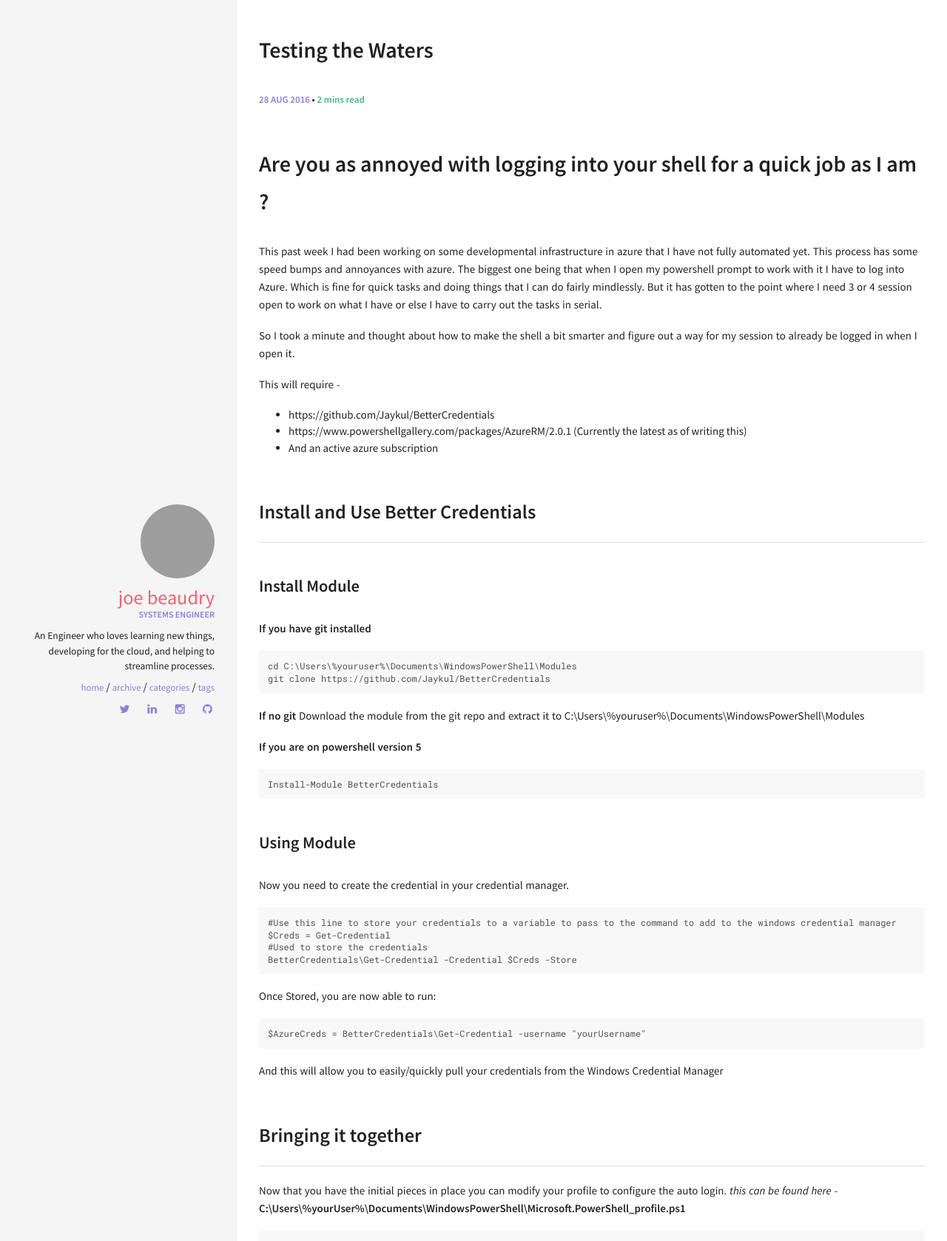
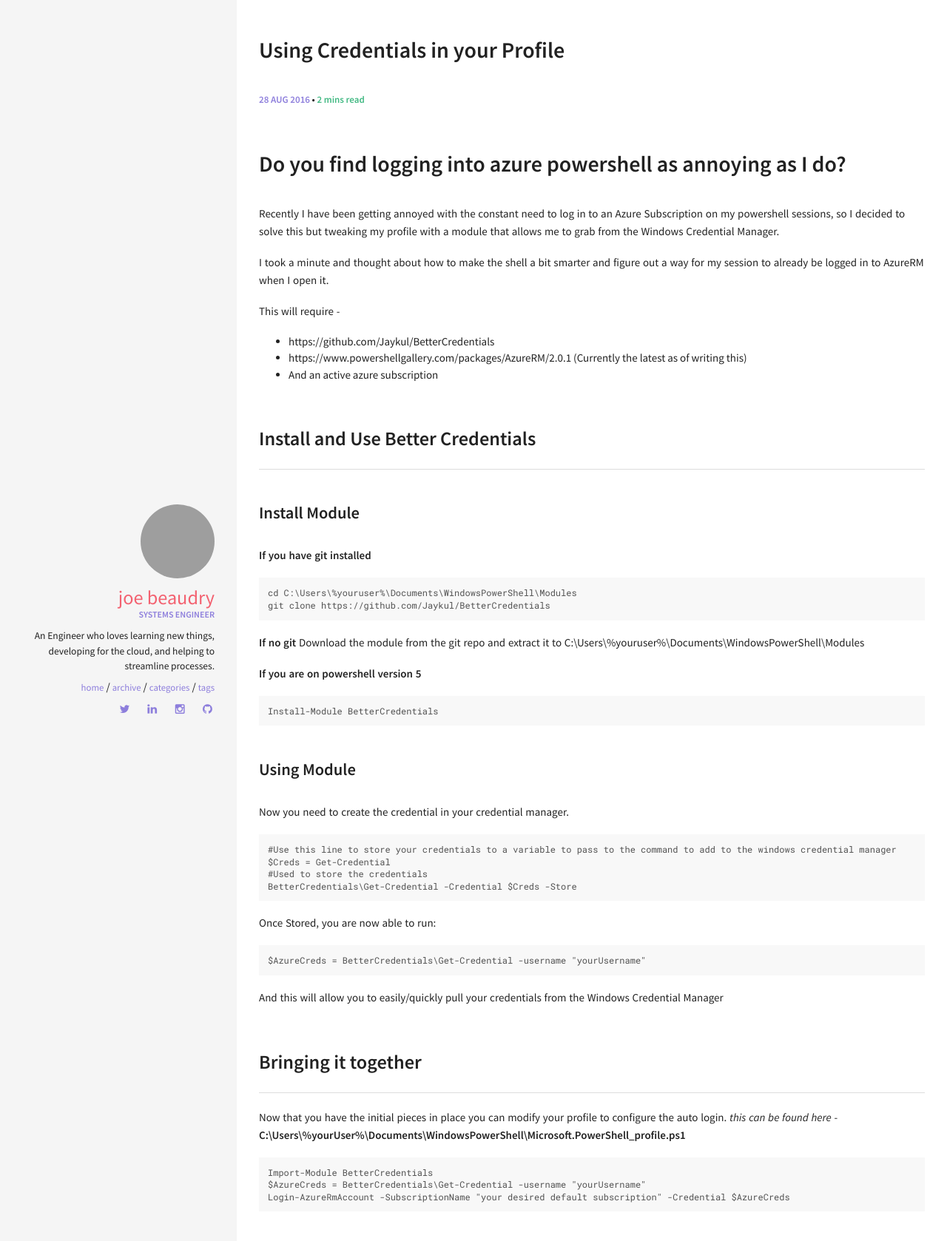
Before and after one commit to beaudryj/beaudryj.github.io, a Jekyll site: the page built from _posts/2016-08-28-azure-profile.md, in a window 1280 px wide, cut to the strip 614-2292 px from the top of the page. Shown: the whole strip at 74% size. Built offline with Jekyll 4.4.1, drawn with Linux system fonts in a browser that asks for light colours; comment, search, counter and statistics services are not loaded; grey boxes are pictures that could not be loaded.

Commit message:
Made some tweaks on meta and opening

```diff
--- a/_posts/2016-08-28-azure-profile.md
+++ b/_posts/2016-08-28-azure-profile.md
@@ -1,6 +1,6 @@
 ---
 layout: post
-title: "Testing the Waters"
+title: "Using Credentials in your Profile"
 excerpt:
 tags: [azure,powershell]
 modified: 2016-08-28 00:44:00
@@ -10,11 +10,11 @@ image:
  feature: AzurePowershell
 ---
 
-# Are you as annoyed with logging into your shell for a quick job as I am ?
+# Do you find logging into azure powershell as annoying as I do?
 
-This past week I had been working on some developmental infrastructure in azure that I have not fully automated yet. This process has some speed bumps and annoyances with azure. The biggest one being that when I open my powershell prompt to work with it I have to log into Azure. Which is fine for quick tasks and doing things that I can do fairly mindlessly. But it has gotten to the point where I need 3 or 4 session open to work on what I have or else I have to carry out the tasks in serial.
+Recently I have been getting annoyed with the constant need to log in to an Azure Subscription on my powershell sessions, so I decided to solve this but tweaking my profile with a module that allows me to grab from the Windows Credential Manager.
 
-So I took a minute and thought about how to make the shell a bit smarter and figure out a way for my session to already be logged in when I open it.
+I took a minute and thought about how to make the shell a bit smarter and figure out a way for my session to already be logged in to AzureRM when I open it.
 
 This will require -
  - https://github.com/Jaykul/BetterCredentials
```
